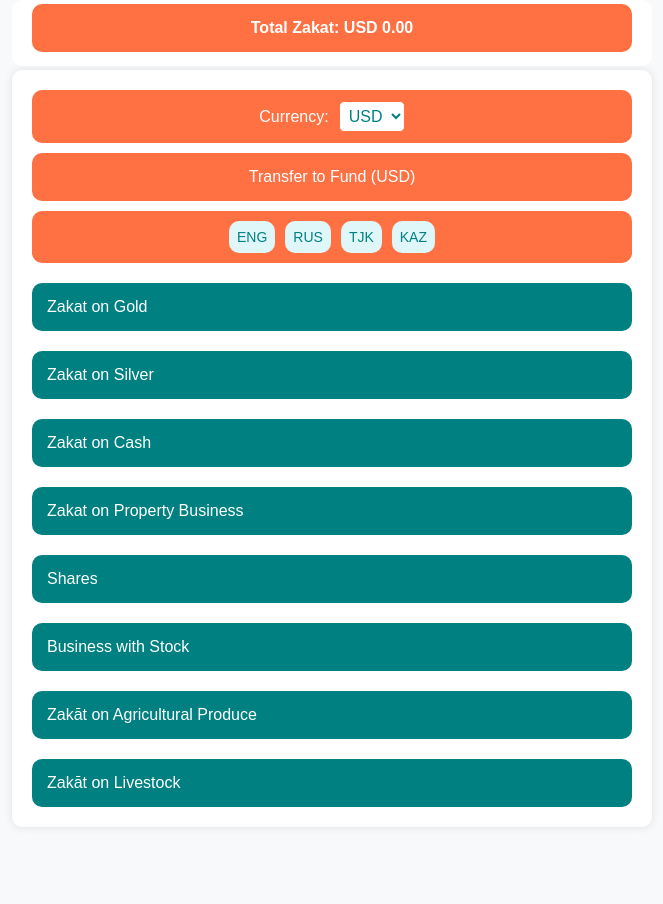
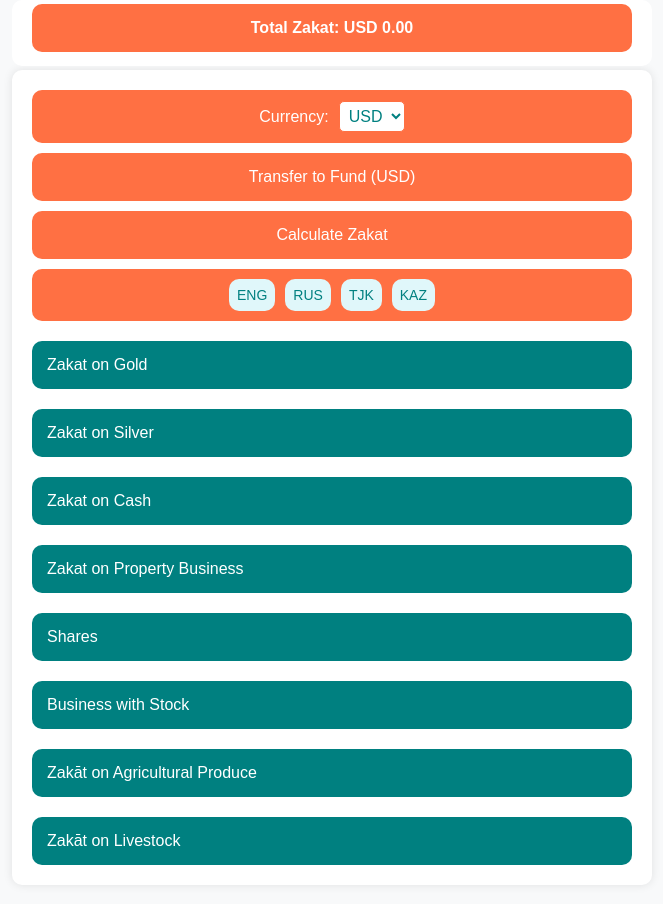
Before and after one commit to Urvatullo/Zakat-Barakat, a plain HTML site: page index.html in a window 1280 px wide. Shown: the whole page, without its empty margins (308-971 px from the left). Before the commit the page ends 847 px from the top, so only its background shows below. Drawn offline with Linux system fonts and the light colour scheme; no server answers.

Commit message:
Added Calculate Button

```diff
--- a/index.css
+++ b/index.css
@@ -43,8 +43,19 @@ body {
     font-size: 16px;
     cursor: pointer;
     width: 100%;
+    margin-bottom: 10px;
 }
 
+.calculator-button {
+    background-color: #ff7043;
+    color: white;
+    padding: 15px;
+    border: none;
+    border-radius: 10px;
+    font-size: 16px;
+    cursor: pointer;
+    width: 100%;
+}
 
 .category {
     margin-top: 20px;
--- a/index.html
+++ b/index.html
@@ -30,6 +30,9 @@
             <button class="transfer-button" id="transfer-button" data-translate="transferButton">
                 Transfer to Fund
             </button>
+            <button class="calculator-button" id="calculator-button" data-translate="calculateButton">
+                Calculate Zakat
+            </button>
             <div class="button-group"></div>
             <div class="language-switcher">
                 <button class="languages" data-lang="en">ENG</button>
@@ -38,7 +41,7 @@
                 <button class="languages" data-lang="kz">KAZ</button>
             </div>
         </div>
-
+        <div id="calculator-section" class="calculator-hidden">
             <!-- Gold Section -->
             <div class="category">
                 <button class="category-button" onclick="toggleSection('gold-section')" data-translate="zakatOnGold">Zakat on Gold</button>
@@ -196,6 +199,7 @@
                     </div>
                 </div>
             </div>
+        </div>
 
         <!-- Funds Section -->
         <div id="funds-section" class="hidden">
--- a/index.js
+++ b/index.js
@@ -2,6 +2,7 @@ document.addEventListener('DOMContentLoaded', function() {
     const zakatInputs = document.querySelectorAll('.zakat-input');
     const totalZakatButton = document.getElementById('total-zakat-button');
     const transferButton = document.getElementById('transfer-button');
+    const calculateButton = document.getElementById('calculator-button');
     const currencySelect = document.getElementById('currency-select');
     const languageButtons = document.querySelectorAll('.language-switcher button');
     const goldRate24 = 60;
@@ -16,6 +17,7 @@ document.addEventListener('DOMContentLoaded', function() {
 
     const translations = {
         en: {
+            calculateButton: 'Calculate Zakat',
             currencyLabel: 'Currency:',
             totalZakat: 'Total Zakat: ',
             transferButton: 'Transfer to Fund',
@@ -51,6 +53,7 @@ document.addEventListener('DOMContentLoaded', function() {
             alabugacharity: 'The Alabuga Charity Fund is engaged in collecting and distributing Zakat and other forms of charity in Russia. The fund provides assistance to needy families and supports educational and social projects.'
         },
         ru: {
+            calculateButton: 'Рассчитать Закят',
             currencyLabel: 'Валюта:',
             totalZakat: 'Всего закят: ',
             transferButton: 'Перевести в фонд',
@@ -86,6 +89,7 @@ document.addEventListener('DOMContentLoaded', function() {
             alabugacharity: 'Благотворительный фонд «Алабуга» занимается сбором и распределением закята и других форм благотворитель- ности в России. Фонд оказывает помощь нуждающимся семьям и поддерживает образовательные и социальные проекты.'
         },
         tj: {
+            calculateButton: 'Ҳисоб кардани закот',
             currencyLabel: 'Асъор:',
             totalZakat: 'Ҳамагӣ закот: ',
             transferButton: 'Интиқол бо фонд',
@@ -121,6 +125,7 @@ document.addEventListener('DOMContentLoaded', function() {
             alabugacharity: 'Фонди хайрияи Алабуга ба ҷамъоварӣ ва паҳн кардани закот ва дигар шаклҳои хайрия дар Русия машғул аст. Фонд ба оилаҳои ниёзманд кумак мерасонад ва лоиҳаҳои таълимӣ ва иҷтимоиро дастгирӣ мекунад.'
         },
         kz: {
+            calculateButton: 'Зекет есепте',
             currencyLabel: 'Валюта:',
             totalZakat: 'Жалпы зекет: ',
             transferButton: 'Қорға аудару',
@@ -231,6 +236,7 @@ document.addEventListener('DOMContentLoaded', function() {
             'sheep-input': 'Қой саны'
             },
     };
+
 
     const infoButtons = document.querySelectorAll('.info-btn');
 
@@ -350,7 +356,7 @@ document.addEventListener('DOMContentLoaded', function() {
     }
 
     document.getElementById('transfer-button').addEventListener('click', function () {
-        document.querySelectorAll('.category, .total-zakat, .currency-switcher, .language-switcher').forEach(function (element) {
+        document.querySelectorAll('.transfer-button, .category, .total-zakat, .currency-switcher, .language-switcher').forEach(function (element) {
             element.style.display = 'none';
         });
         document.querySelector('.total-zakat').style.display = 'block';
@@ -358,6 +364,17 @@ document.addEventListener('DOMContentLoaded', function() {
         document.querySelector('.currency-switcher').style.display = 'flex';
         document.getElementById('funds-section').classList.remove('hidden');
     });
+
+    document.getElementById('calculator-button').addEventListener('click', function () {
+        document.getElementById('funds-section').classList.add('hidden');
+
+        document.getElementById('calculator-section').classList.remove('hidden');
+
+        document.querySelectorAll('.transfer-button, .category, .total-zakat, .currency-switcher, .language-switcher').forEach(function (element) {
+            element.style.display = 'block';
+        });
+    });
+
 
     function updateCurrencySymbol() {
         currentCurrencySymbol = currencySelect.options[currencySelect.selectedIndex].value;
```
Lines whose indentation alone changed are shown as unchanged.
